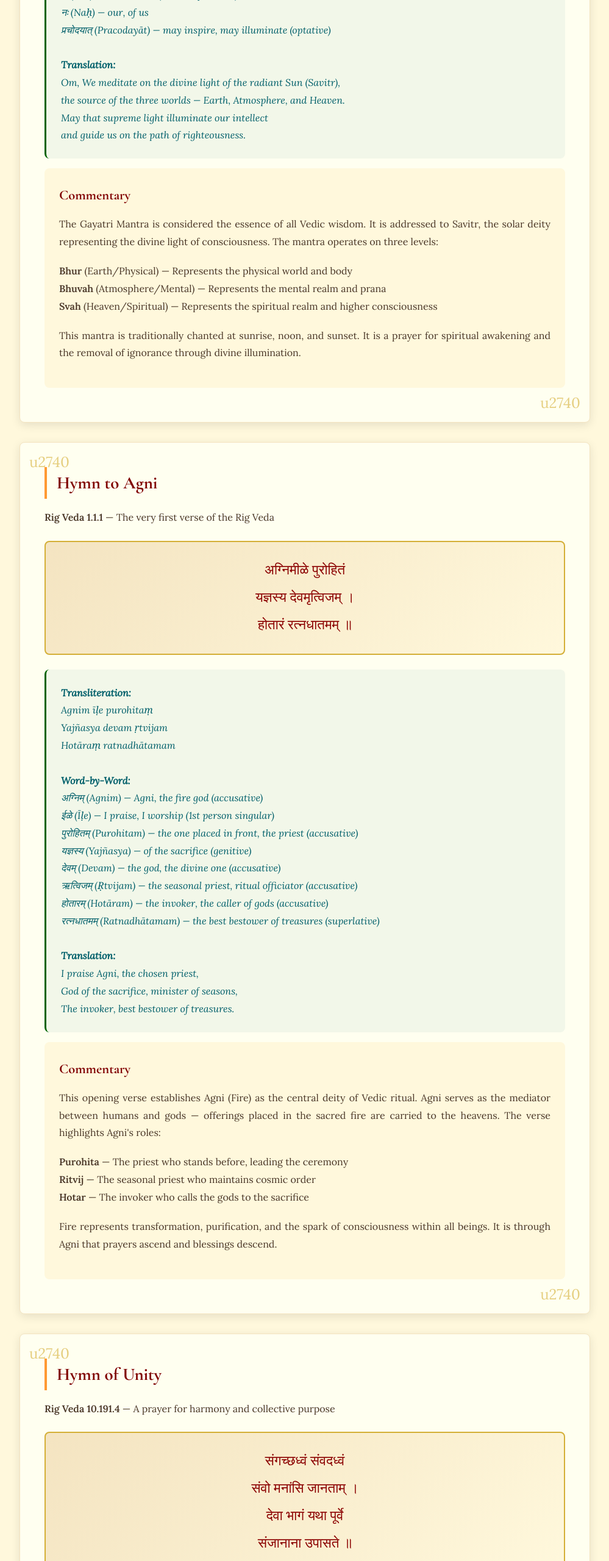
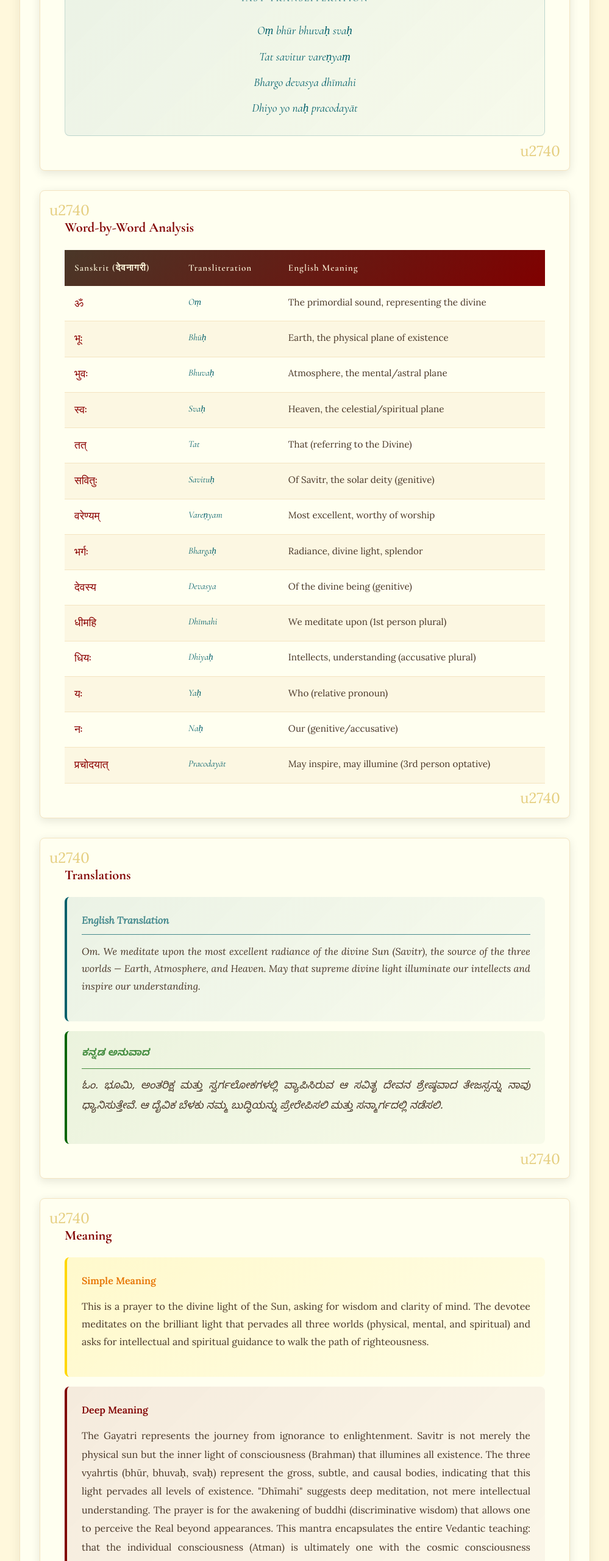
Before and after one commit to mnanjana2020/veda-mantras, a plain HTML site: page rigveda.html in a window 1280 px wide. Shown: the part 2182-4742 px from the top of the page at 61% size, without its empty margins (140-1139 px from the left). Drawn offline with nearby package versions, Linux system fonts and the light colour scheme; a web font is replaced by a local one.

Commit message:
Migrate Gayatri Mantra to enhanced format
- Convert to article.mantra-entry structure
- Add Kannada script version
- Add word-by-word analysis table
- Add English and Kannada translations
- Add Simple + Deep meaning sections
- Expand commentary with additional context

This serves as the template for migrating remaining mantras.

Co-Authored-By: Claude Opus 4.5 <noreply@anthropic.com>

```diff
--- a/rigveda.html
+++ b/rigveda.html
@@ -58,66 +58,108 @@
             </div>
         </section>
 
-        <!-- Gayatri Mantra -->
-        <section>
-            <h2>Gayatri Mantra</h2>
-            <p><strong>Rig Veda 3.62.10</strong> — The most sacred and powerful mantra of the Vedas</p>
+        <!-- Gayatri Mantra - Enhanced Format -->
+        <article class="mantra-entry" id="gayatri">
+            <header>
+                <h2>गायत्री मन्त्र / Gayatri Mantra</h2>
+                <p class="source"><strong>Source:</strong> Rig Veda, Mandala 3, Sukta 62, Verse 10</p>
+                <p class="description">The most sacred mantra of the Vedas, a prayer to the divine light of consciousness</p>
+            </header>
 
-            <div class="mantra">
+            <section class="mantra-text">
+                <h3>Mantra Text</h3>
+                <div class="script kannada">
+                    <h4>ಕನ್ನಡ</h4>
+                    ಓಂ ಭೂರ್ಭುವಃ ಸ್ವಃ<br>
+                    ತತ್ಸವಿತುರ್ವರೇಣ್ಯಂ<br>
+                    ಭರ್ಗೋ ದೇವಸ್ಯ ಧೀಮಹಿ<br>
+                    ಧಿಯೋ ಯೋ ನಃ ಪ್ರಚೋದಯಾತ್ ॥
+                </div>
+                <div class="script devanagari">
+                    <h4>देवनागरी</h4>
                     ॐ भूर्भुवः स्वः<br>
                     तत्सवितुर्वरेण्यं<br>
                     भर्गो देवस्य धीमहि<br>
                     धियो यो नः प्रचोदयात् ॥
                 </div>
+                <div class="script transliteration">
+                    <h4>IAST Transliteration</h4>
+                    Oṃ bhūr bhuvaḥ svaḥ<br>
+                    Tat savitur vareṇyaṃ<br>
+                    Bhargo devasya dhīmahi<br>
+                    Dhiyo yo naḥ pracodayāt
+                </div>
+            </section>
 
-            <div class="translation">
-                <strong>Transliteration:</strong><br>
-                Om Bhūr Bhuvaḥ Svaḥ<br>
-                Tat Savitur Vareṇyaṃ<br>
-                Bhargo Devasya Dhīmahi<br>
-                Dhiyo Yo Naḥ Pracodayāt<br><br>
+            <section class="word-analysis">
+                <h3>Word-by-Word Analysis</h3>
+                <table class="analysis-table">
+                    <thead>
+                        <tr>
+                            <th>Sanskrit (देवनागरी)</th>
+                            <th>Transliteration</th>
+                            <th>English Meaning</th>
+                        </tr>
+                    </thead>
+                    <tbody>
+                        <tr><td>ॐ</td><td>Oṃ</td><td>The primordial sound, representing the divine</td></tr>
+                        <tr><td>भूः</td><td>Bhūḥ</td><td>Earth, the physical plane of existence</td></tr>
+                        <tr><td>भुवः</td><td>Bhuvaḥ</td><td>Atmosphere, the mental/astral plane</td></tr>
+                        <tr><td>स्वः</td><td>Svaḥ</td><td>Heaven, the celestial/spiritual plane</td></tr>
+                        <tr><td>तत्</td><td>Tat</td><td>That (referring to the Divine)</td></tr>
+                        <tr><td>सवितुः</td><td>Savituḥ</td><td>Of Savitr, the solar deity (genitive)</td></tr>
+                        <tr><td>वरेण्यम्</td><td>Vareṇyam</td><td>Most excellent, worthy of worship</td></tr>
+                        <tr><td>भर्गः</td><td>Bhargaḥ</td><td>Radiance, divine light, splendor</td></tr>
+                        <tr><td>देवस्य</td><td>Devasya</td><td>Of the divine being (genitive)</td></tr>
+                        <tr><td>धीमहि</td><td>Dhīmahi</td><td>We meditate upon (1st person plural)</td></tr>
+                        <tr><td>धियः</td><td>Dhiyaḥ</td><td>Intellects, understanding (accusative plural)</td></tr>
+                        <tr><td>यः</td><td>Yaḥ</td><td>Who (relative pronoun)</td></tr>
+                        <tr><td>नः</td><td>Naḥ</td><td>Our (genitive/accusative)</td></tr>
+                        <tr><td>प्रचोदयात्</td><td>Pracodayāt</td><td>May inspire, may illumine (3rd person optative)</td></tr>
+                    </tbody>
+                </table>
+            </section>
 
-                <strong>Word-by-Word:</strong><br>
-                ॐ (Om) — the primordial sound, the divine syllable<br>
-                भूः (Bhūḥ) — earth, the physical plane of existence<br>
-                भुवः (Bhuvaḥ) — atmosphere, the mental/astral plane<br>
-                स्वः (Svaḥ) — heaven, the celestial/spiritual plane<br>
-                तत् (Tat) — that (referring to the divine)<br>
-                सवितुः (Savituḥ) — of Savitr, the solar deity (genitive)<br>
-                वरेण्यं (Vareṇyaṃ) — most excellent, worthy of worship<br>
-                भर्गः (Bhargaḥ) — radiance, divine light, splendor<br>
-                देवस्य (Devasya) — of the god, of the divine being (genitive)<br>
-                धीमहि (Dhīmahi) — we meditate upon (1st person plural)<br>
-                धियः (Dhiyaḥ) — intellects, thoughts, understanding (accusative plural)<br>
-                यः (Yaḥ) — who, which (relative pronoun)<br>
-                नः (Naḥ) — our, of us<br>
-                प्रचोदयात् (Pracodayāt) — may inspire, may illuminate (optative)<br><br>
+            <section class="translations">
+                <h3>Translations</h3>
+                <div class="translation english">
+                    <h4>English Translation</h4>
+                    <p>Om. We meditate upon the most excellent radiance of the divine Sun (Savitr), the source of the three worlds — Earth, Atmosphere, and Heaven. May that supreme divine light illuminate our intellects and inspire our understanding.</p>
+                </div>
+                <div class="translation kannada">
+                    <h4>ಕನ್ನಡ ಅನುವಾದ</h4>
+                    <p>ಓಂ. ಭೂಮಿ, ಅಂತರಿಕ್ಷ ಮತ್ತು ಸ್ವರ್ಗಲೋಕಗಳಲ್ಲಿ ವ್ಯಾಪಿಸಿರುವ ಆ ಸವಿತೃ ದೇವನ ಶ್ರೇಷ್ಠವಾದ ತೇಜಸ್ಸನ್ನು ನಾವು ಧ್ಯಾನಿಸುತ್ತೇವೆ. ಆ ದೈವಿಕ ಬೆಳಕು ನಮ್ಮ ಬುದ್ಧಿಯನ್ನು ಪ್ರೇರೇಪಿಸಲಿ ಮತ್ತು ಸನ್ಮಾರ್ಗದಲ್ಲಿ ನಡೆಸಲಿ.</p>
+                </div>
+            </section>
 
-                <strong>Translation:</strong><br>
-                Om, We meditate on the divine light of the radiant Sun (Savitr),<br>
-                the source of the three worlds — Earth, Atmosphere, and Heaven.<br>
-                May that supreme light illuminate our intellect<br>
-                and guide us on the path of righteousness.
+            <section class="meaning">
+                <h3>Meaning</h3>
+                <div class="simple">
+                    <h4>Simple Meaning</h4>
+                    <p>This is a prayer to the divine light of the Sun, asking for wisdom and clarity of mind. The devotee meditates on the brilliant light that pervades all three worlds (physical, mental, and spiritual) and asks for intellectual and spiritual guidance to walk the path of righteousness.</p>
                 </div>
+                <div class="deep">
+                    <h4>Deep Meaning</h4>
+                    <p>The Gayatri represents the journey from ignorance to enlightenment. Savitr is not merely the physical sun but the inner light of consciousness (Brahman) that illumines all existence. The three vyahrtis (bhūr, bhuvaḥ, svaḥ) represent the gross, subtle, and causal bodies, indicating that this light pervades all levels of existence. "Dhīmahi" suggests deep meditation, not mere intellectual understanding. The prayer is for the awakening of buddhi (discriminative wisdom) that allows one to perceive the Real beyond appearances. This mantra encapsulates the entire Vedantic teaching: that the individual consciousness (Atman) is ultimately one with the cosmic consciousness (Brahman), and through meditation on divine light, this truth is revealed.</p>
+                </div>
+            </section>
 
-            <div class="analysis">
+            <section class="commentary">
                 <h3>Commentary</h3>
                 <p>
-                    The Gayatri Mantra is considered the essence of all Vedic wisdom. It is addressed
-                    to Savitr, the solar deity representing the divine light of consciousness. The mantra
-                    operates on three levels:
+                    The Gayatri Mantra is considered the essence of all Vedic wisdom. Traditionally, it was revealed to Sage Vishwamitra and is chanted during the Sandhya Vandana (twilight prayers) at sunrise, noon, and sunset. The Chandogya Upanishad states that just as all leaves are held together by a stalk, all speech (Vedas) is held together by the Gayatri.
                 </p>
                 <p>
-                    <strong>Bhur</strong> (Earth/Physical) — Represents the physical world and body<br>
-                    <strong>Bhuvah</strong> (Atmosphere/Mental) — Represents the mental realm and prana<br>
-                    <strong>Svah</strong> (Heaven/Spiritual) — Represents the spiritual realm and higher consciousness
+                    The mantra operates on three levels corresponding to the three vyahrtis:
+                    <strong>Bhūr</strong> (Earth/Physical) — Represents the physical world and body;
+                    <strong>Bhuvaḥ</strong> (Atmosphere/Mental) — Represents the mental realm and pranic energy;
+                    <strong>Svaḥ</strong> (Heaven/Spiritual) — Represents the spiritual realm and higher consciousness.
                 </p>
                 <p>
-                    This mantra is traditionally chanted at sunrise, noon, and sunset. It is a prayer
-                    for spiritual awakening and the removal of ignorance through divine illumination.
+                    In the Bhagavad Gita, Lord Krishna declares: "Among mantras, I am the Gayatri" (10.35), highlighting its supreme spiritual significance. Regular practice is said to purify the mind, develop concentration, and ultimately lead to Self-realization.
                 </p>
-            </div>
             </section>
+        </article>
 
         <!-- Hymn to Agni -->
         <section>
```
Lines whose indentation alone changed are shown as unchanged.
